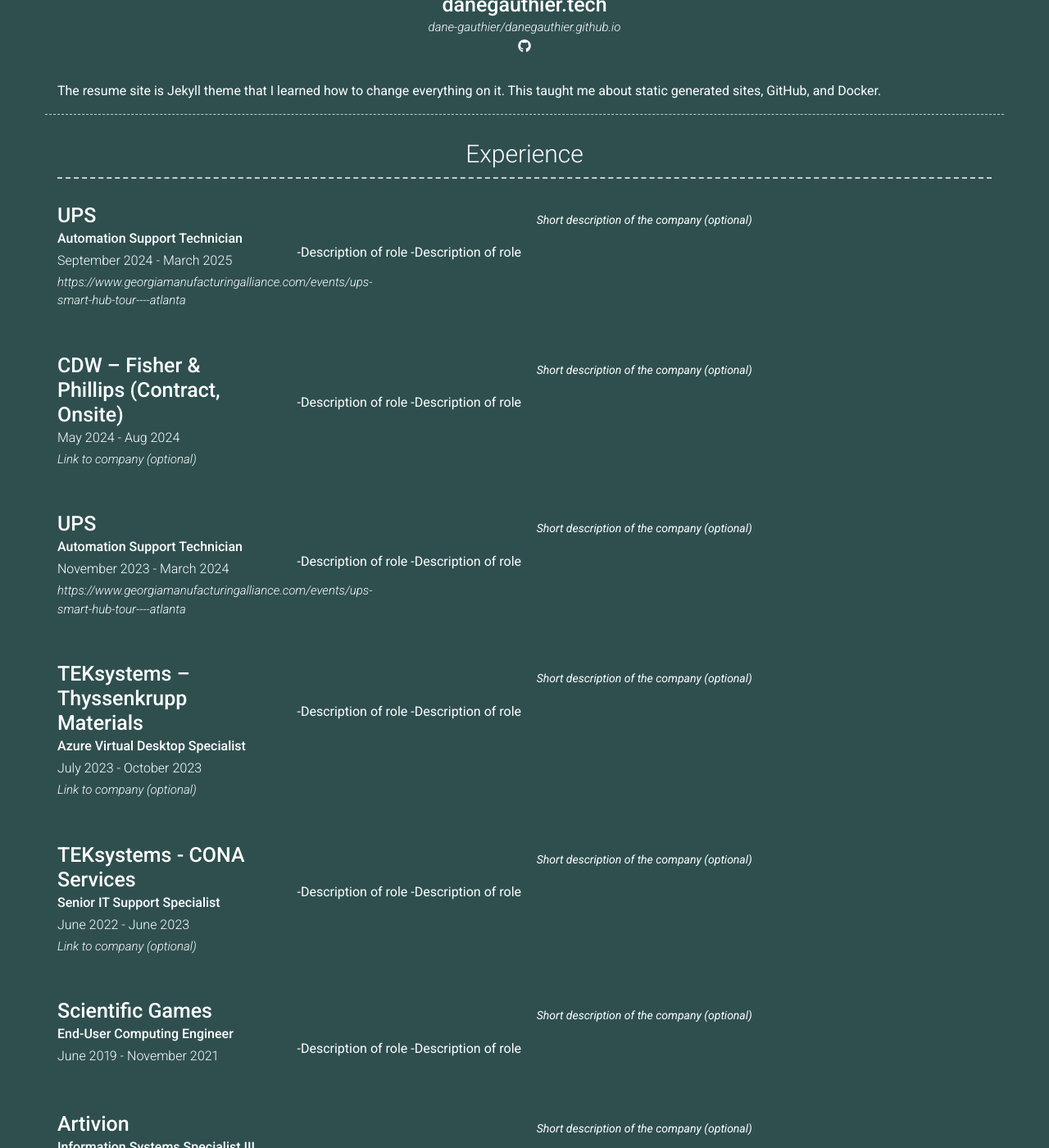
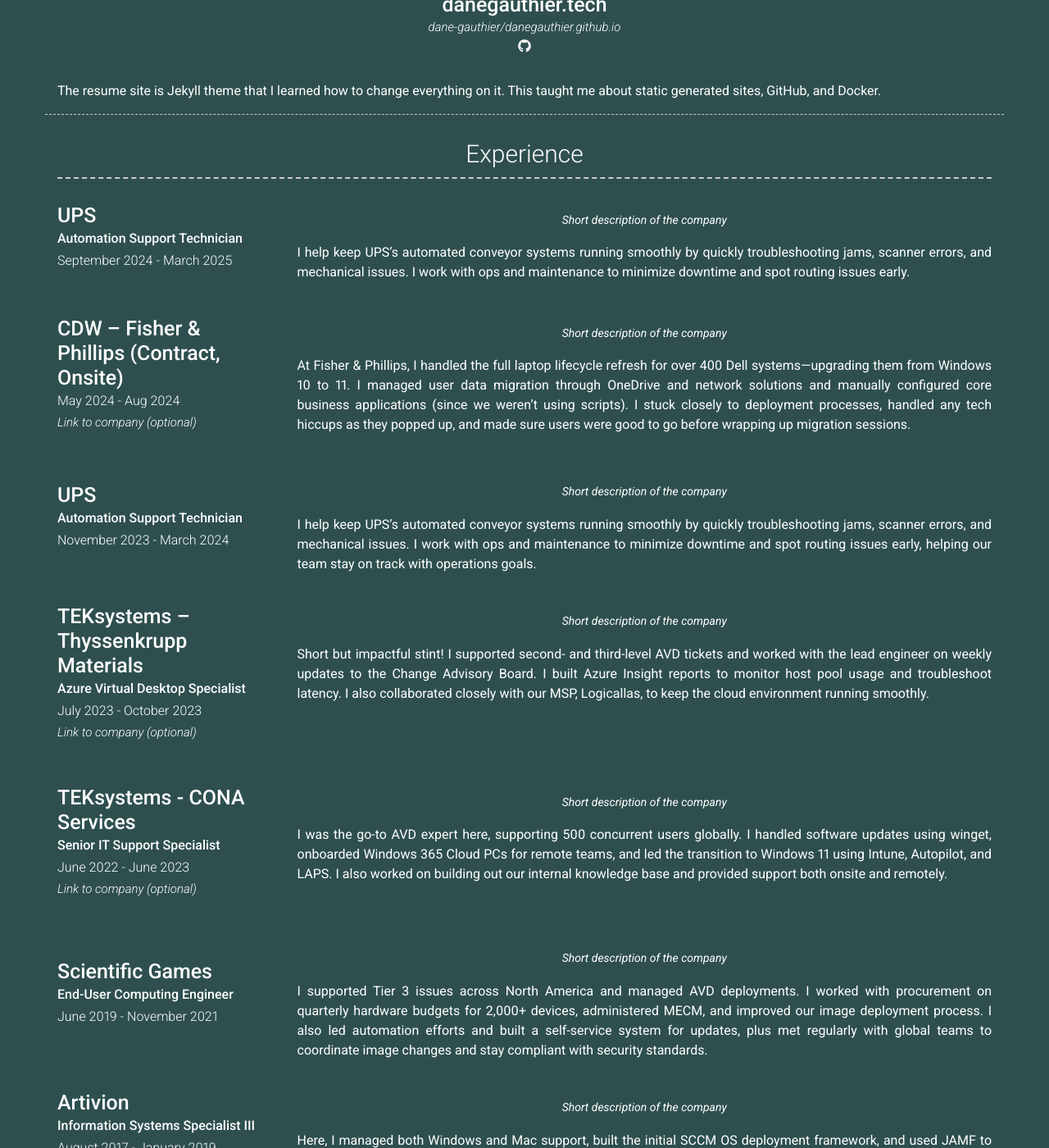
Before and after one commit to dane-gauthier/danegauthier.github.io, a Jekyll site: the page built from index.md, in a window 1280 px wide and 1400 px high, scrolled down 639 px. Shown: the whole window at 82% size. Built offline with Jekyll 4.4.1, drawn with Linux system fonts in a browser that asks for light colours; nearby versions of some CDN libraries; some of the changed text lies outside the part shown.

Commit message:
Mock Job Description

```diff
--- a/_config.yml
+++ b/_config.yml
@@ -54,112 +54,112 @@
         title: UPS
         sub_title: Automation Support Technician
         caption: September 2024  - March 2025
-        link: https://www.georgiamanufacturingalliance.com/events/ups-smart-hub-tour----atlanta
+        link:
         quote: >
-          Short description of the company (optional)
+          Short description of the company
         description: | # this will include new lines to allow paragraphs
-          -Description of role
-          -Description of role
+          I help keep UPS’s automated conveyor systems running smoothly by quickly troubleshooting jams, scanner errors, and mechanical issues.
+          I work with ops and maintenance to minimize downtime and spot routing issues early.
       - layout: left
         title: CDW – Fisher & Phillips (Contract, Onsite)
         sub_title:
         caption: May 2024 - Aug 2024
         link: Link to company (optional)
         quote: >
-          Short description of the company (optional)
+          Short description of the company
         description: | # this will include new lines to allow paragraphs
-          -Description of role
-          -Description of role
+         At Fisher & Phillips, I handled the full laptop lifecycle refresh for over 400 Dell systems—upgrading them from Windows 10 to 11.
+         I managed user data migration through OneDrive and network solutions and manually configured core business applications (since we weren’t using scripts).
+         I stuck closely to deployment processes, handled any tech hiccups as they popped up, and made sure users were good to go before wrapping up migration sessions.
       - layout: left
         title: UPS
         sub_title: Automation Support Technician
         caption: November 2023 - March 2024
-        link: https://www.georgiamanufacturingalliance.com/events/ups-smart-hub-tour----atlanta
+        link:
         quote: >
-          Short description of the company (optional)
+          Short description of the company
         description: | # this will include new lines to allow paragraphs
-          -Description of role
-          -Description of role
+          I help keep UPS’s automated conveyor systems running smoothly by quickly troubleshooting jams, scanner errors, and mechanical issues.
+          I work with ops and maintenance to minimize downtime and spot routing issues early, helping our team stay on track with operations goals.
       - layout: left
         title: TEKsystems – Thyssenkrupp Materials
         sub_title: Azure Virtual Desktop Specialist
         caption: July 2023 - October 2023
         link: Link to company (optional)
         quote: >
-          Short description of the company (optional)
+          Short description of the company
         description: | # this will include new lines to allow paragraphs
-          -Description of role
-          -Description of role
+         Short but impactful stint! I supported second- and third-level AVD tickets and worked with the lead engineer on weekly updates to the Change Advisory Board.
+         I built Azure Insight reports to monitor host pool usage and troubleshoot latency.
+         I also collaborated closely with our MSP, Logicallas, to keep the cloud environment running smoothly.
       - layout: left
         title: TEKsystems - CONA Services
         sub_title: Senior IT Support Specialist
         caption: June 2022 - June 2023
         link: Link to company (optional)
         quote: >
-          Short description of the company (optional)
+          Short description of the company
         description: | # this will include new lines to allow paragraphs
-          -Description of role
-          -Description of role
+         I was the go-to AVD expert here, supporting 500 concurrent users globally.
+         I handled software updates using winget, onboarded Windows 365 Cloud PCs for remote teams, and led the transition to Windows 11 using Intune, Autopilot, and LAPS.
+         I also worked on building out our internal knowledge base and provided support both onsite and remotely.
       - layout: left
         title: Scientific Games
         sub_title: End-User Computing Engineer
         caption: June 2019 - November 2021
         link:
         quote: >
-          Short description of the company (optional)
+          Short description of the company
         description: | # this will include new lines to allow paragraphs
-          -Description of role
-          -Description of role
+         I supported Tier 3 issues across North America and managed AVD deployments.
+         I worked with procurement on quarterly hardware budgets for 2,000+ devices, administered MECM, and improved our image deployment process.
+         I also led automation efforts and built a self-service system for updates, plus met regularly with global teams to coordinate image changes and stay compliant with security standards.
       - layout: left
         title: Artivion
         sub_title: Information Systems Specialist III
         caption: August 2017 - January 2019
         link:
         quote: >
-          Short description of the company (optional)
+          Short description of the company
         description: | # this will include new lines to allow paragraphs
-          -Description of role
-          -Description of role
+          Here, I managed both Windows and Mac support, built the initial SCCM OS deployment framework, and used JAMF to standardize Mac environments.
+          I also handled Active Directory tasks—like Group Policy, DHCP, and DNS.
       - layout: left
         title: Hays – UCB Pharma
         sub_title: Desktop Support Technician
         caption: March 2016 - July 2017
         link:
         quote: >
-          Short description of the company (optional)
+          Short description of the company
         description: | # this will include new lines to allow paragraphs
-          -Description of role
-          -Description of role
+         I supported 1,500 users onsite, completed PC refresh projects, and improved first-contact resolution by 40% within six months.
+         I also conducted new hire tech onboarding and offered app and security support.
       - layout: left
         title: Compucom
         sub_title: Lead Field Refresh Technician
         caption: August 2015 - December 2015
         link:
         quote: >
-          Short description of the company (optional)
+          Short description of the company
         description: | # this will include new lines to allow paragraphs
-          -Description of role
-          -Description of role
+
       - layout: left
         title: CBM Technology
         sub_title:  IT Specialist
         caption: July 2011 - February 2015
         link: www.cbm.technology
         quote: >
-          Short description of the company (optional)
+          Short description of the company
         description: | # this will include new lines to allow paragraphs
-          -Description of role
-          -Description of role
+
       - layout: left
         title: Ntense Technologies
         sub_title: IT Technician
         caption: July 2008 - June 2011
         link:
         quote: >
-          Short description of the company (optional)
+          Short description of the company
         description: | # this will include new lines to allow paragraphs
-          -Description of role
-          -Description of role
 
   - title: Education
     layout: list
@@ -167,10 +167,6 @@
       - layout: top-middle
         title: South Louisiana Community College
         sub_title: A.S. Information Technology
-        caption:
-        quote: >
-
-        description: | # this will include new lines to allow paragraphs
 
   - title: A Little More About Me
     layout: text
```
Also changed, not shown: assets/favicon.ico (deleted), images/landscape-trees.jpg (deleted), 1 other file.
